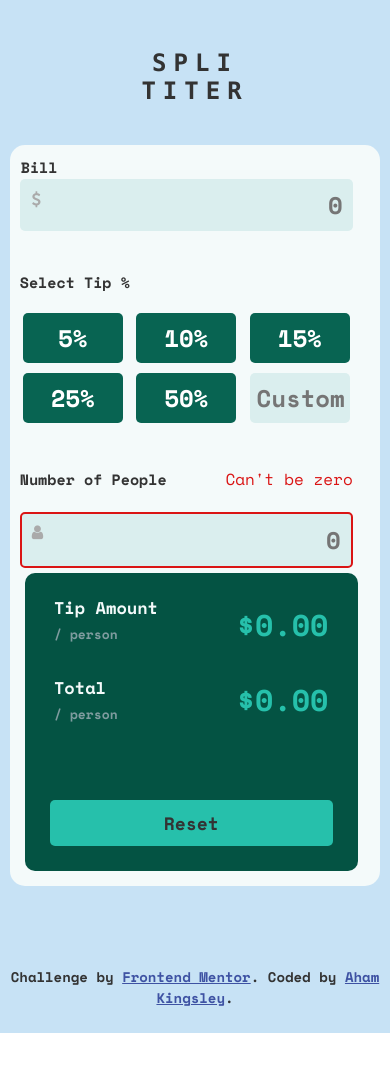
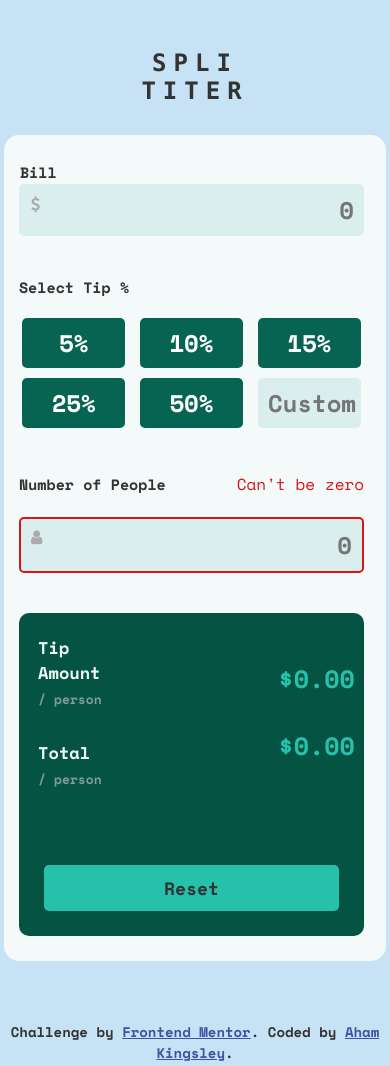
Before and after one commit to Kingsleyaham/tip-calculator, a plain HTML site: page index.html in a window 390 px wide. Before the commit the page ends 1033 px from the top, so only its background shows below. Drawn offline with nearby package versions, Linux system fonts and the light colour scheme.

Commit message:
project completed

```diff
--- a/css/style.css
+++ b/css/style.css
@@ -150,28 +150,24 @@ input:hover {
   width: 100%;
 }
 
-
-
 .tip-total-wrapper {
   display: flex;
   flex-flow: row wrap;
   justify-content: space-around;
   align-items: center;
   margin-left: 10px;
-
-
 }
 
 .tip-total-wrapper>div {
-  width: 35%;
+  width: 30%;
   padding-left: 0px;
   padding-right: 0px;
   margin-bottom: 55px;
-
 }
 
 .tip-total-wrapper>div:nth-child(even) {
   text-align: right;
+  width: 70%;
 }
 
 .tip-total-wrapper>button {
@@ -194,7 +190,7 @@ input:hover {
 
 .tip-total-wrapper>div>h1 {
   color: hsl(172, 67%, 45%);
-  font-size: 38px;
+  font-size: 35px;
   margin-bottom: 30px;
 }
 
@@ -211,7 +207,6 @@ input:hover {
   color: hsl(184, 14%, 56%);
 }
 
-
 .attribution {
   padding-top: 40px;
   font-size: 14px;
@@ -223,6 +218,37 @@ input:hover {
   color: hsl(228, 45%, 44%);
 }
 
+@media screen and (max-width: 1210px) {
+  .flex-container {
+    width: 90%;
+  }
+}
+
+@media screen and (max-width: 1023px) {
+
+  .flex-container {
+    width: 85%;
+  }
+
+  .flex-container {
+    width: 80%;
+    margin: 20px auto;
+  }
+
+  .flex-container>div {
+    width: 88%;
+    margin: 20px auto;
+  }
+
+  .tip-total-wrapper>div {
+    width: 22%;
+  }
+
+  .tip-total-wrapper>div:nth-child(even) {
+    width: 75%;
+  }
+}
+
 /* styles for tablet devices */
 @media screen and (max-width: 768px) {
   .container {
@@ -230,82 +256,55 @@ input:hover {
   }
 
   .flex-container {
-    width: 80%;
-    margin: 40px;
+    width: 90%;
+    margin: 20px auto;
+    padding: 5px 15px;
   }
 
   .flex-container>div {
-    width: 90%;
+    width: 98%;
+    margin: 20px 0px;
   }
 
   .flex-container>div:nth-child(even) {
-    padding: 10px;
-    margin: 10px;
+    padding: 5px;
+    width: 98%;
+  }
+
+  .tip-total-wrapper {
+    flex-flow: row wrap;
+
+    justify-content: space-around;
+    align-items: center;
+    margin-left: 10px;
   }
 
   .tip-total-wrapper>div {
+    width: 25%;
     margin-bottom: 25px;
+    padding-left: 10px;
   }
 
+  .tip-total-wrapper>div:nth-child(even) {
+    padding-left: 0px;
+    width: 70%;
+  }
 
-
+  .tip-total-wrapper>div>h1 {
+    font-size: 30px;
+  }
 }
 
 
 /* styles for mobile devices */
 @media screen and (max-width: 480px) {
   .flex-container {
-    width: 95%;
-    margin: 40px auto;
-    padding: 10px;
-  }
-
-  .flex-container>div {
-    width: 95%;
-  }
-
-  .flex-container>div:nth-child(even) {
-    padding: 5px;
-    margin: 5px;
-    width: 95%;
+    width: 98%;
   }
 
   .tip-total-wrapper>div>h1 {
-    font-size: 30px;
+    font-size: 25px;
   }
 
+
 }
-
-@media screen and (max-width: 380px) {
-  .flex-container {
-    width: 98%;
-    margin: 20px auto;
-    padding: 5px;
-  }
-
-  .flex-container>div {
-    width: 98%;
-  }
-
-  .flex-container>div:nth-child(even) {
-    padding: 5px;
-    margin: 0px;
-    width: 98%;
-  }
-
-  .tips>div>span {
-    width: 30%;
-    background-color: #086452;
-    margin: 5px 3px;
-    padding: 5px;
-  }
-
-  .tip-total-wrapper>div {
-    padding-left: 10px;
-    padding-right: 10px;
-  }
-
-  .tips>div>input {
-    width: 30%;
-  }
-}
```
Also changed, not shown: 1 other file.
